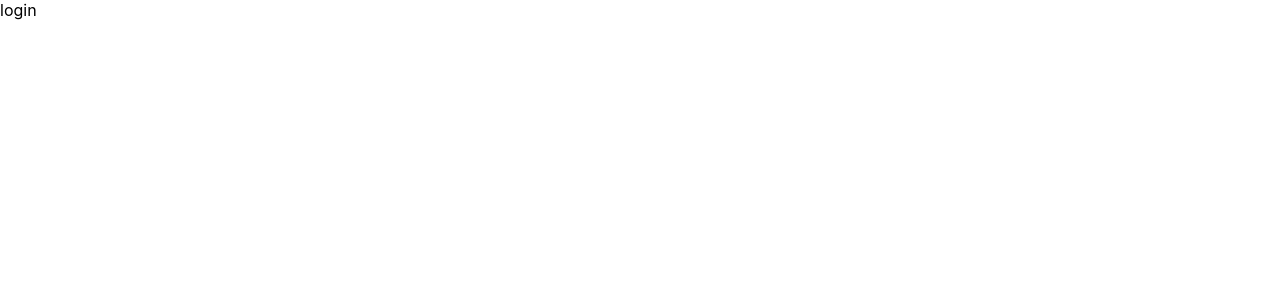
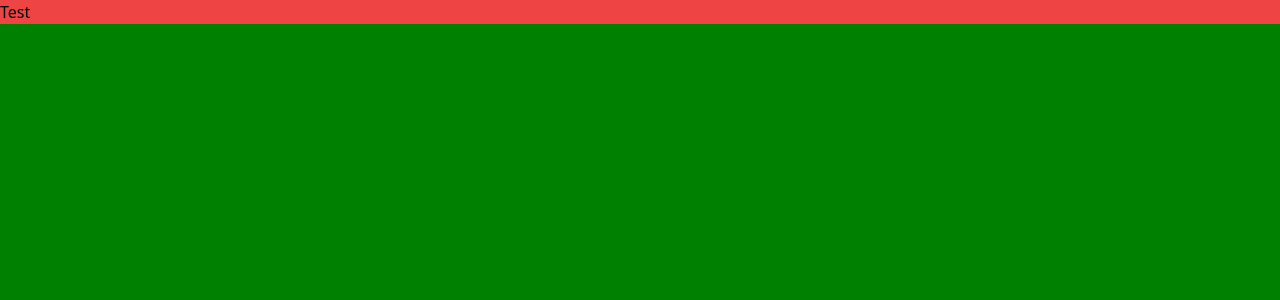
Before and after one commit to ekateryna-rodina/vote-monster-app, a React (Create React App) app: page /login in a window 1280 px wide. Shown: the top 300 px of the page. Built offline with nearby package versions, Linux system fonts and the light colour scheme.

Commit message:
tailwind setup

```diff
--- a/package.json
+++ b/package.json
@@ -42,5 +42,11 @@
       "last 1 firefox version",
       "last 1 safari version"
     ]
+  },
+  "devDependencies": {
+    "@types/tailwindcss": "^3.0.10",
+    "autoprefixer": "^10.4.7",
+    "postcss": "^8.4.13",
+    "tailwindcss": "^3.0.24"
   }
 }
--- /dev/null
+++ b/postcss.config.js
@@ -0,0 +1,6 @@
+module.exports = {
+  plugins: {
+    tailwindcss: {},
+    autoprefixer: {},
+  },
+}
--- a/src/App.css
+++ /dev/null
@@ -1,38 +0,0 @@
-.App {
-  text-align: center;
-}
-
-.App-logo {
-  height: 40vmin;
-  pointer-events: none;
-}
-
-@media (prefers-reduced-motion: no-preference) {
-  .App-logo {
-    animation: App-logo-spin infinite 20s linear;
-  }
-}
-
-.App-header {
-  background-color: #282c34;
-  min-height: 100vh;
-  display: flex;
-  flex-direction: column;
-  align-items: center;
-  justify-content: center;
-  font-size: calc(10px + 2vmin);
-  color: white;
-}
-
-.App-link {
-  color: #61dafb;
-}
-
-@keyframes App-logo-spin {
-  from {
-    transform: rotate(0deg);
-  }
-  to {
-    transform: rotate(360deg);
-  }
-}
--- a/src/App.tsx
+++ b/src/App.tsx
@@ -1,5 +1,4 @@
 import React from "react";
-import "./App.css";
 import AppRouter from "./components/AppRouter";
 
 function App() {
--- /dev/null
+++ b/src/components/Test.tsx
@@ -0,0 +1,7 @@
+import React from "react";
+
+const Test = () => {
+  return <div className="bg-red-500">Test</div>;
+};
+
+export default Test;
--- a/src/index.css
+++ b/src/index.css
@@ -1,13 +1,7 @@
-body {
-  margin: 0;
-  font-family: -apple-system, BlinkMacSystemFont, 'Segoe UI', 'Roboto', 'Oxygen',
-    'Ubuntu', 'Cantarell', 'Fira Sans', 'Droid Sans', 'Helvetica Neue',
-    sans-serif;
-  -webkit-font-smoothing: antialiased;
-  -moz-osx-font-smoothing: grayscale;
+@tailwind base;
+@tailwind components;
+@tailwind utilities;
+
+body{
+  background: green;
 }
-
-code {
-  font-family: source-code-pro, Menlo, Monaco, Consolas, 'Courier New',
-    monospace;
-}
--- a/src/pages/Login.tsx
+++ b/src/pages/Login.tsx
@@ -1,7 +1,12 @@
 import React from "react";
+import Test from "../components/Test";
 
 const Login = () => {
-  return <div>login</div>;
+  return (
+    <div>
+      <Test />
+    </div>
+  );
 };
 
 export default Login;
--- /dev/null
+++ b/tailwind.config.js
@@ -0,0 +1,14 @@
+module.exports = {
+  mode: "jit",
+  content: ["./src/*.{js,ts,jsx,tsx}", "./src/**/*.{js,ts,jsx,tsx}"],
+  darkMode: "class",
+  theme: {
+    extend: {
+      colors: {},
+    },
+  },
+  variants: {
+    extend: {},
+  },
+  plugins: [require("tailwindcss"), require("autoprefixer")],
+};
```
Also changed, not shown: 1 other file (tests, documents, lock files or other folders).
